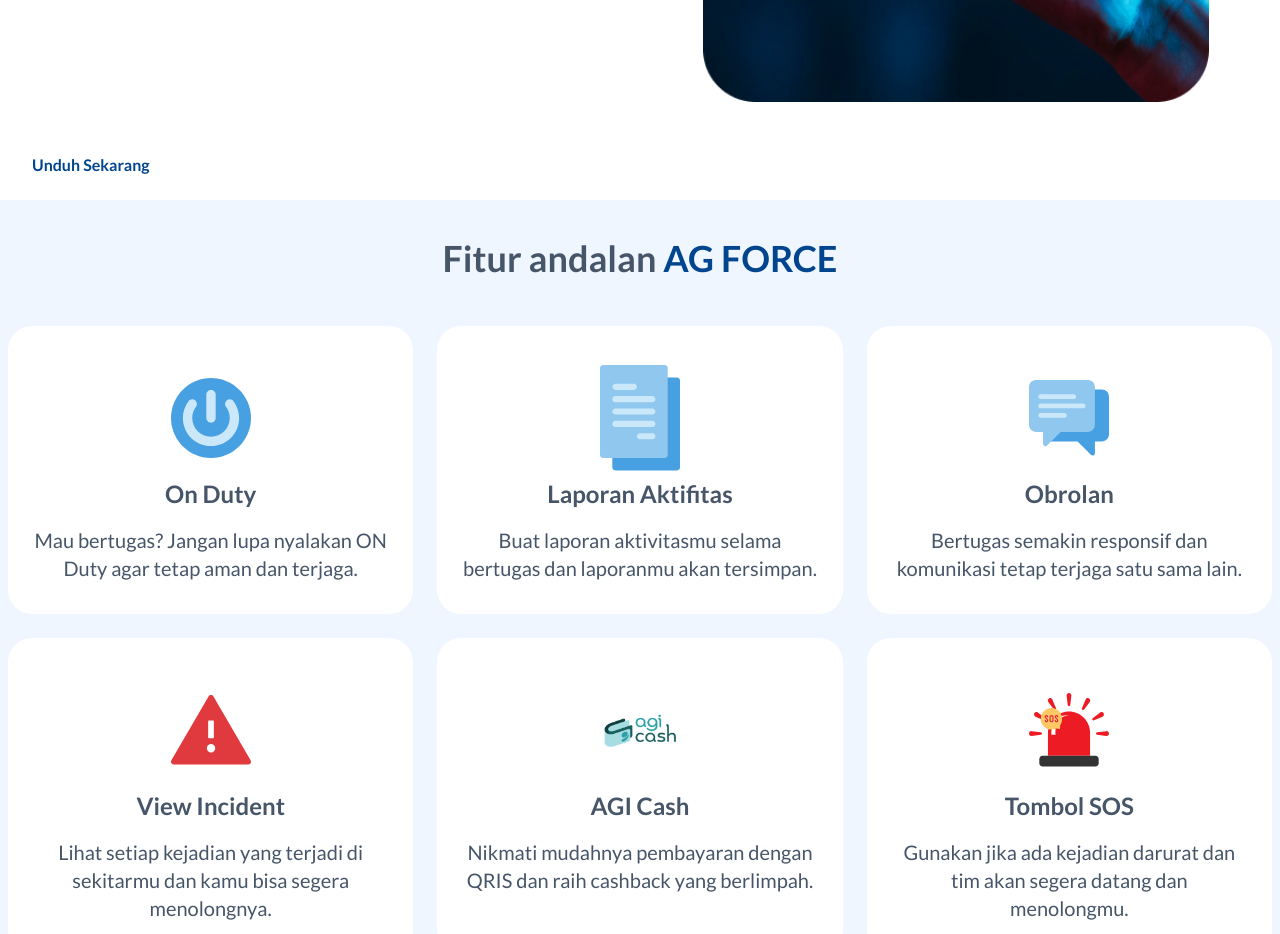
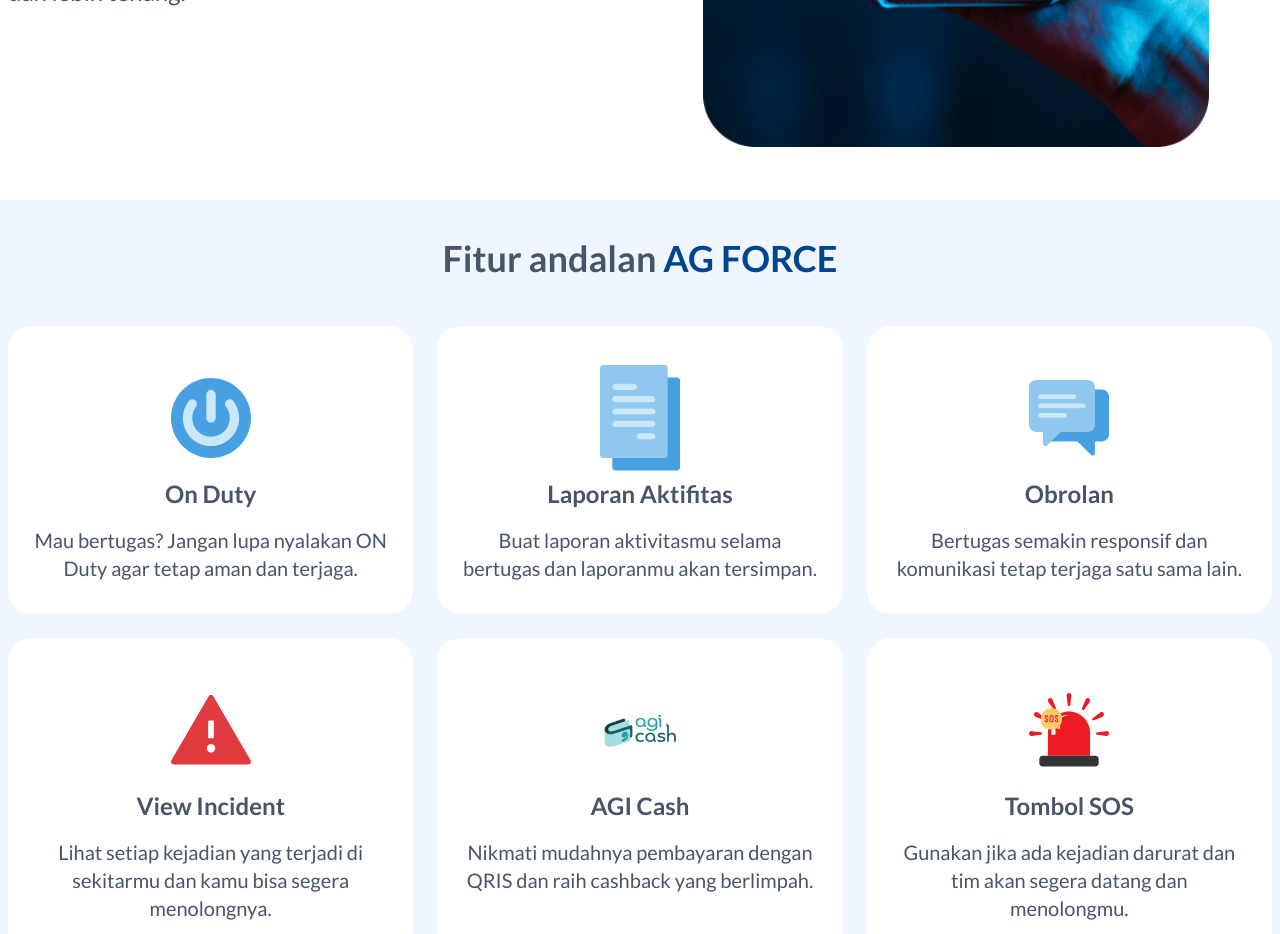
Before and after one commit to rezkirahman/ag_force_compro, a Next.js app: page / in a window 1280 px wide. Shown: the part 1400-2334 px from the top of the page. Built offline with nearby package versions, Linux system fonts and the light colour scheme.

Commit message:
deleting download button

```diff
--- a/src/components/tentang.jsx
+++ b/src/components/tentang.jsx
@@ -1,6 +1,4 @@
 import Image from "next/image"
-import Link from "next/link";
-import { isAndroid, isIOS } from "react-device-detect";
 export default function Index() {
     return (
         <>
@@ -18,13 +16,6 @@
                 <div className="">
                     <Image src={'/tentang.png'} priority width={300} height={0} className="w-4/5 lg:w-4/5 mx-auto grow" alt="cs" />
                 </div>
-                <Link
-                    href={isAndroid ? 'https://play.google.com/store/apps/details?id=com.ag.agforce&hl=id' : (isIOS ? 'https://apps.apple.com/us/app/ag-force/id6444120625bit.ly/agforceios' : '#kontak')}
-                    className="bg-white text-[12px] lg:text-base lg:py-4 lg:px-6 rounded-full py-3 px-4 ring-2 ring-white text-primary font-semibold hover:bg-primary hover:text-white transition-all duration-300"
-                    scroll={false}
-                >
-                    Unduh Sekarang
-                </Link>
             </div>
         </>
     )
```
